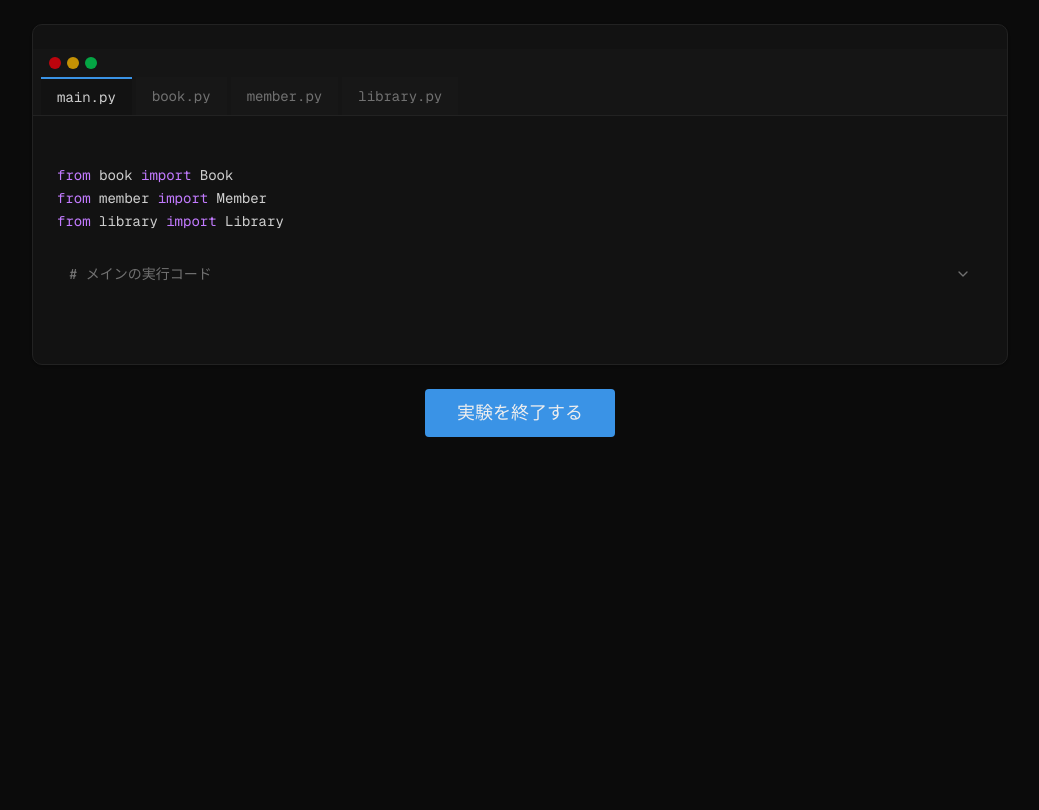
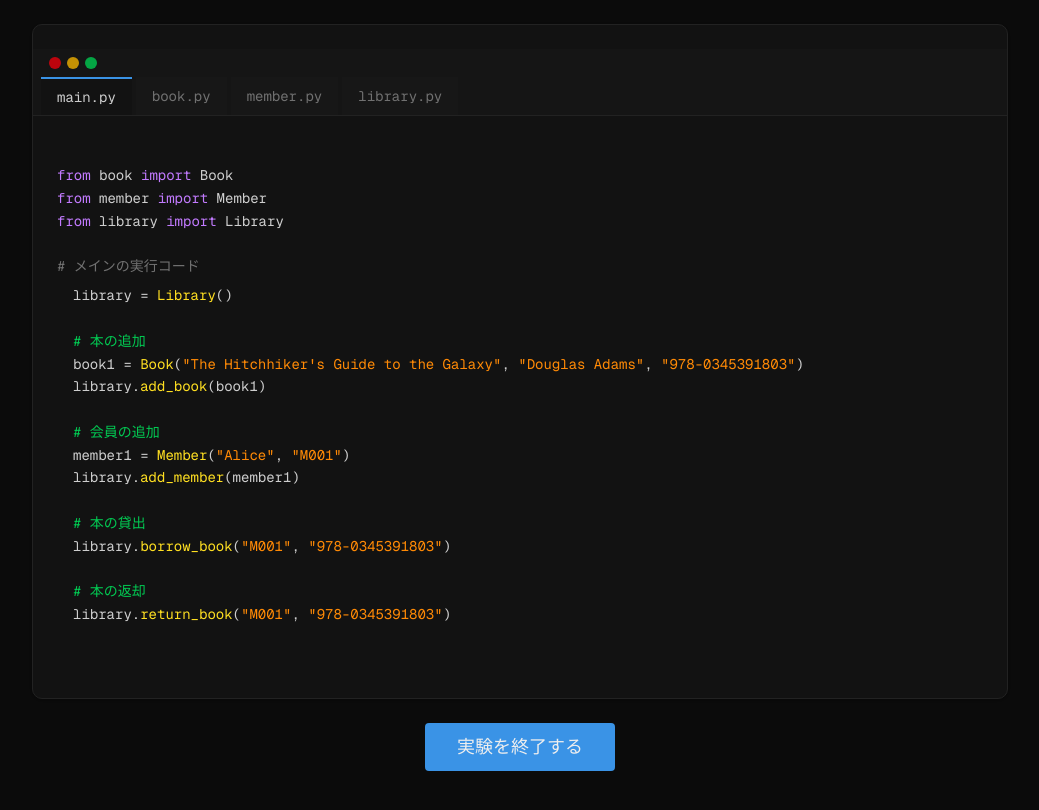
Before and after one commit to tetsu19n1101087/debugging-simulation, a Next.js app: page /test in a window 1280 px wide. Shown: the top 810 px of the page, without its empty margins (120-1159 px from the left). Built offline with nearby package versions, Linux system fonts and the light colour scheme.

Commit message:
main.pyの初期値を設定

```diff
--- a/components/python-code-viewer.tsx
+++ b/components/python-code-viewer.tsx
@@ -16,7 +16,7 @@ export function PythonCodeViewer() {
   const [openItem, setOpenItem] = useState<string>('');
   const [clickCounts, setClickCounts] = useState<Record<string, number>>({});
   const [tabClickCounts, setTabClickCounts] = useState<Record<string, number>>(
-    {}
+    () => ({ [pythonFiles[0].fileName]: 1 })
   );
 
   const currentFile = pythonFiles[activeTab];
@@ -90,6 +90,47 @@ export function PythonCodeViewer() {
             </div>
           )}
 
+          {currentFile.fileName === 'main.py' ? (
+            // For main.py: show everything expanded (no accordion)
+            <>
+              {currentFile.classes.map((cls) => (
+                <div key={cls.id} className='mb-6'>
+                  <PythonSyntaxHighlighter code={cls.signature} />
+                  {cls.methods.map((method) => (
+                    <div key={method.id} className='ml-4 mb-4'>
+                      <PythonSyntaxHighlighter code={method.signature} />
+                      <div className='ml-4 mt-2'>
+                        <PythonSyntaxHighlighter
+                          code={method.body.join('\n')}
+                        />
+                      </div>
+                    </div>
+                  ))}
+                </div>
+              ))}
+
+              {currentFile.functions.map((func) => (
+                <div key={func.id} className='mb-6'>
+                  <div className='font-mono text-sm text-muted-foreground'>
+                    {func.signature}
+                  </div>
+                  <div className='ml-4 mt-2'>
+                    <PythonSyntaxHighlighter code={func.body.join('\n')} />
+                  </div>
+                </div>
+              ))}
+
+              {currentFile.footer.length > 0 && (
+                <div className='mt-6'>
+                  <PythonSyntaxHighlighter
+                    code={currentFile.footer.join('\n')}
+                  />
+                </div>
+              )}
+            </>
+          ) : (
+            // Non-main files keep accordion behavior
+            <>
               {currentFile.classes.map((cls) => (
                 <div key={cls.id} className='mb-6'>
                   <PythonSyntaxHighlighter code={cls.signature} />
@@ -139,7 +180,9 @@ export function PythonCodeViewer() {
                       </AccordionTrigger>
                       <AccordionContent className='px-3 pb-2'>
                         <div className='ml-4'>
-                      <PythonSyntaxHighlighter code={func.body.join('\n')} />
+                          <PythonSyntaxHighlighter
+                            code={func.body.join('\n')}
+                          />
                         </div>
                       </AccordionContent>
                     </AccordionItem>
@@ -149,8 +192,12 @@ export function PythonCodeViewer() {
 
               {currentFile.footer.length > 0 && (
                 <div className='mt-6'>
-              <PythonSyntaxHighlighter code={currentFile.footer.join('\n')} />
+                  <PythonSyntaxHighlighter
+                    code={currentFile.footer.join('\n')}
+                  />
                 </div>
+              )}
+            </>
           )}
         </div>
       </Card>
```
Lines whose indentation alone changed are shown as unchanged.
